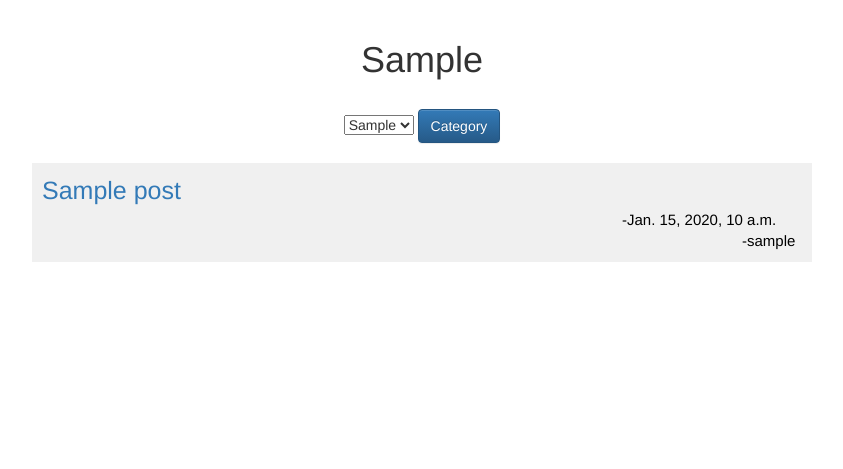
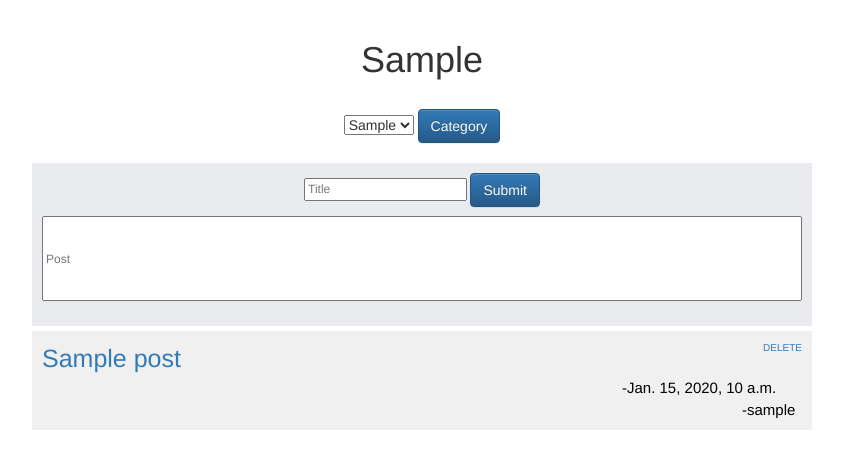
Before and after one commit to roshandash411/thePortal, a Django app: a page that uses discuss/templates/discuss/category.html in a window 1280 px wide. Shown: the part 57-526 px from the top of the page, without its empty margins (218-1061 px from the left). Run offline with Django 3.2, Linux system fonts and the light colour scheme; a user stored in the database is signed in; tables that the repository leaves empty hold one stand-in row (values such as "Sample post"); some libraries are stand-ins or nearby versions; some web fonts are replaced.

```diff
--- a/account/static/css/base.css
+++ b/account/static/css/base.css
@@ -11,10 +11,22 @@
   background: #FF0000;
 }
 
+#delete {
+  font-size: 10px;
+  /*margin-right: 1px;*/
+  /*width: 15px;*/
+  float: right;
+}
+
 .post {
   font-size: 18px;
   text-align: center;
   background: #FFFFFF;
+}
+
+#post {
+  width: 100%;
+  height: 85px;
 }
 
 .title {
@@ -32,6 +44,16 @@
 }
 
 .form1 {
+  text-align: center;
+}
+
+.new_post {
+  padding: 10px 10px 10px;
+  font-size:12px;
+  background:#E9EBEE;
+  color:#000000;
+  border-bottom:5px solid #FFFFFF;
+  overflow:auto;
   text-align: center;
 }
 
--- a/discuss/templates/discuss/category.html
+++ b/discuss/templates/discuss/category.html
@@ -24,10 +24,25 @@
     </div>
   </div>
   <br>
+  <div class="row">
+    <div class="col-xs-8 col-xs-offset-2 new_post">
+      <form action="{% url "new_post" categoryss=categorys %}" method="post" id="lol">
+        {% csrf_token %}
+        <input type="text" id="title" name="title" class="form-group" placeholder="Title">
+        <button type = "submit" class = "btn btn-primary form-group">Submit</button>
+        <br>
+        <input type="text" id="post" name="post" class="form-group "placeholder="Post">
+
+      </form>
+    </div>
+  </div>
   {% for x in categorys.posts.all %}
   <div class="row">
     <div class="col-xs-8 col-xs-offset-2 blocks">
       <a href="{% url "post" categoryss=categorys postss=x %}">{{x}}</a>
+      {% if user == x.creator %}
+      <span id="delete"><a href="{% url "delete_post" ids=x.id %}">DELETE</a></span>
+      {% endif %}
       <div id="created">
           -{{x.created}}
       </div>
--- a/discuss/urls.py
+++ b/discuss/urls.py
@@ -3,6 +3,10 @@ from django.contrib.auth import views as auth_views
 from . import views
 
 urlpatterns = [
+    url(r'^delete_post/(?P<ids>[\d]+)/', views.delete_post, name = 'delete_post'),
+    url(r'^delete_comment/(?P<ids>[\d]+)/', views.delete_comment, name = 'delete_comment'),
+    url(r'^(?P<categoryss>[-\w]+)/new_post', views.new_post, name = 'new_post'),
+    url(r'^(?P<categoryss>[-\w]+)/(?P<postss>[-\w]+)/new_comment', views.new_comment, name = 'new_comment'),
     url(r'^(?P<categoryss>[-\w]+)/(?P<postss>[-\w]+)', views.post, name = 'post'),
     url(r'^(?P<categoryss>[-\w]+)/', views.category, name = 'category'),
     url(r'^$', views.defa, name = 'defa'),
--- a/discuss/views.py
+++ b/discuss/views.py
@@ -2,6 +2,7 @@ from django.shortcuts import render
 from django.http import HttpResponse, HttpResponseRedirect
 from django.contrib.auth.decorators import login_required
 from .models import Posts, Category, Comment
+from .forms import PostForm, CommentForm
 from django.urls import reverse
 
 # Create your views here.
@@ -11,13 +12,14 @@ def home(request):
     posts = Posts.objects
     category = Category.objects.all()
     comment = Comment.objects.all()
-    return render(request, 'discuss/home.html', {'posts': posts, 'category' : category, 'comment':comment, 'section': 'home'})
+    return render(request, 'discuss/home.html', {'posts': posts, 'category' : category, 'comment':comment, 'section': 'home', 'categorys' : categoryss})
 
 @login_required
 def post(request, categoryss, postss):
     posts = Posts.objects.filter(title=postss)[0]
     comment = Comment.objects.all()
-    return render(request, 'discuss/post.html', {'posts': posts, 'comment': comment})
+    user = request.user
+    return render(request, 'discuss/post.html', {'posts': posts, 'comment': comment, 'categorys' : categoryss, 'user':user})
 
 @login_required
 def category(request, categoryss):
@@ -26,10 +28,47 @@ def category(request, categoryss):
     if request.method == 'POST':
         categorys = request.POST['sel_cat']
         return HttpResponseRedirect(reverse('category', kwargs={'categoryss': categorys}))
-
-    return render(request, 'discuss/category.html', {'categorys' : categorys, 'category' : category})
+    user = request.user
+    return render(request, 'discuss/category.html', {'categorys' : categorys, 'category' : category, 'user': user})
 
 @login_required
 def defa(request):
     category = Category.objects.all()[0]
     return HttpResponseRedirect(reverse('category', kwargs={'categoryss': category}))
+
+@login_required
+def new_post(request, categoryss):
+    if request.method == "POST":
+        post_form = PostForm(data=request.POST)
+        if post_form.is_valid():
+            new_postz = post_form.save(commit = False)
+            new_postz.category = Category.objects.filter(category=categoryss)[0]
+            new_postz.creator = request.user
+            new_postz.save()
+            return HttpResponseRedirect(reverse('category', kwargs={'categoryss': categoryss}))
+
+@login_required
+def new_comment(request, categoryss, postss):
+    if request.method == "POST":
+        post_form = CommentForm(data=request.POST)
+        if post_form.is_valid():
+            new_postz = post_form.save(commit = False)
+            new_postz.post = Posts.objects.filter(title=postss)[0]
+            new_postz.creator = request.user
+            new_postz.save()
+            return HttpResponseRedirect(reverse('post', kwargs={'categoryss': categoryss, 'postss':postss}))
+
+@login_required
+def delete_post(request, ids):
+    lel = Posts.objects.get(pk=ids)
+    categoryss = lel.category
+    lel.delete()
+    return HttpResponseRedirect(reverse('category', kwargs={'categoryss': categoryss}))
+
+@login_required
+def delete_comment(request, ids):
+    lel = Comment.objects.get(pk=ids)
+    post = lel.post
+    categoryss = post.category
+    lel.delete()
+    return HttpResponseRedirect(reverse('post', kwargs={'categoryss': categoryss, 'postss': post}))
```
Also changed, not shown: discuss/forms.py (+7 -5 lines), discuss/templates/discuss/post.html (+14 -0 lines).
